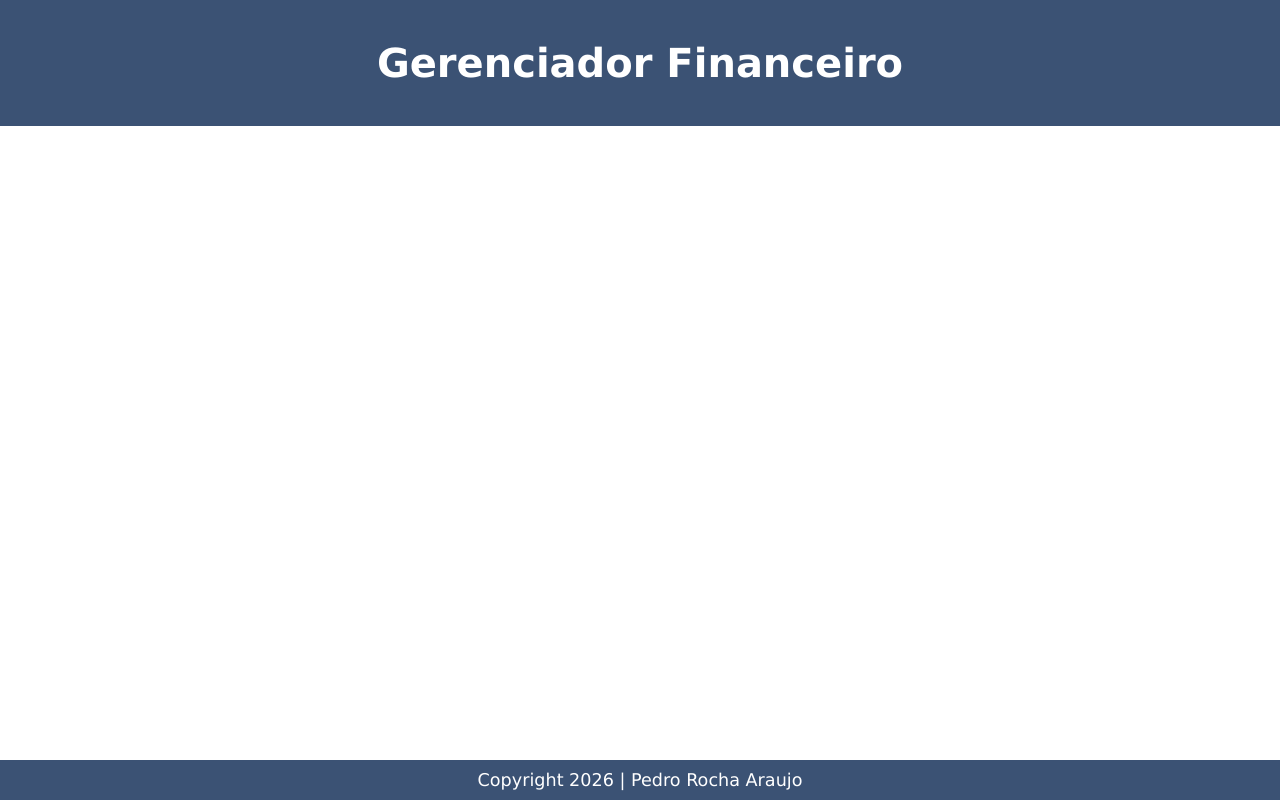
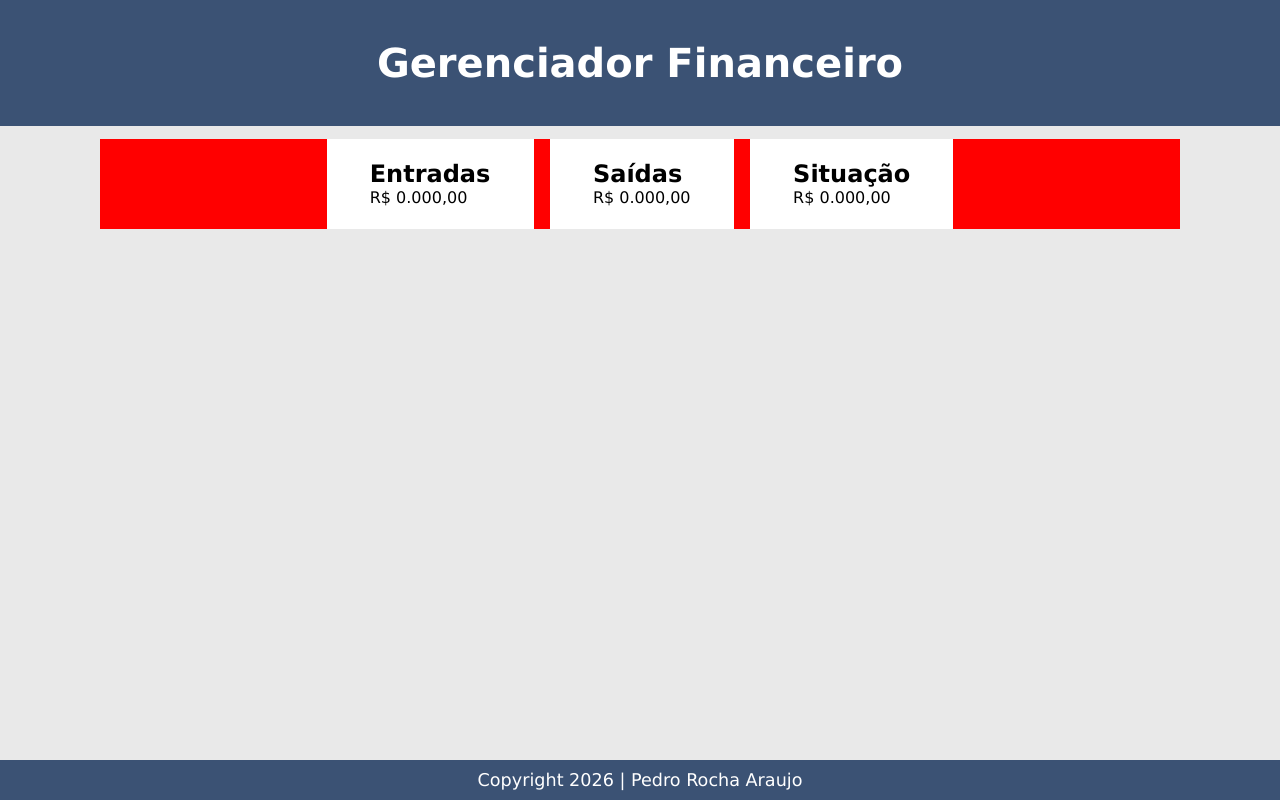
Before and after one commit to Pedro-Rocha-Araujo/projeto-financas, a React (Create React App) app: page / in a window 1280 px wide. Built offline with nearby package versions, Linux system fonts and the light colour scheme.

Commit message:
Base setada

```diff
--- a/src/components/App.css
+++ b/src/components/App.css
@@ -22,6 +22,26 @@ header h1 {
   font-size: clamp(1.6rem, 4vw, 2.5rem);
 }
 
+.preview {
+  width: 100%;
+  max-width: 1080px;
+  display: flex;
+  justify-content: center;
+  background-color: red;
+  gap: 1.5%;
+  margin: 1% auto;
+}
+
+div.item-preview{
+  background-color: #fff;
+  padding: 2% 4%;
+}
+
+main {
+  background-color: #e9e9e9;
+}
+
+
 footer {
   background-color: #3b5274;
   color: #fff;
--- a/src/components/App.js
+++ b/src/components/App.js
@@ -8,7 +8,20 @@ function App() {
       <Header />
       <main>
         <section>
-
+          <article className='preview'>
+            <div className='item-preview'>
+              <h2>Entradas</h2>
+              <p>R$ 0.000,00</p>
+            </div>
+            <div className='item-preview'>
+              <h2>Saídas</h2>
+              <p>R$ 0.000,00</p>
+            </div>
+            <div className='item-preview'>
+              <h2>Situação</h2>
+              <p>R$ 0.000,00</p>
+            </div>
+          </article>
         </section>
       </main>
       <Footer />
```
